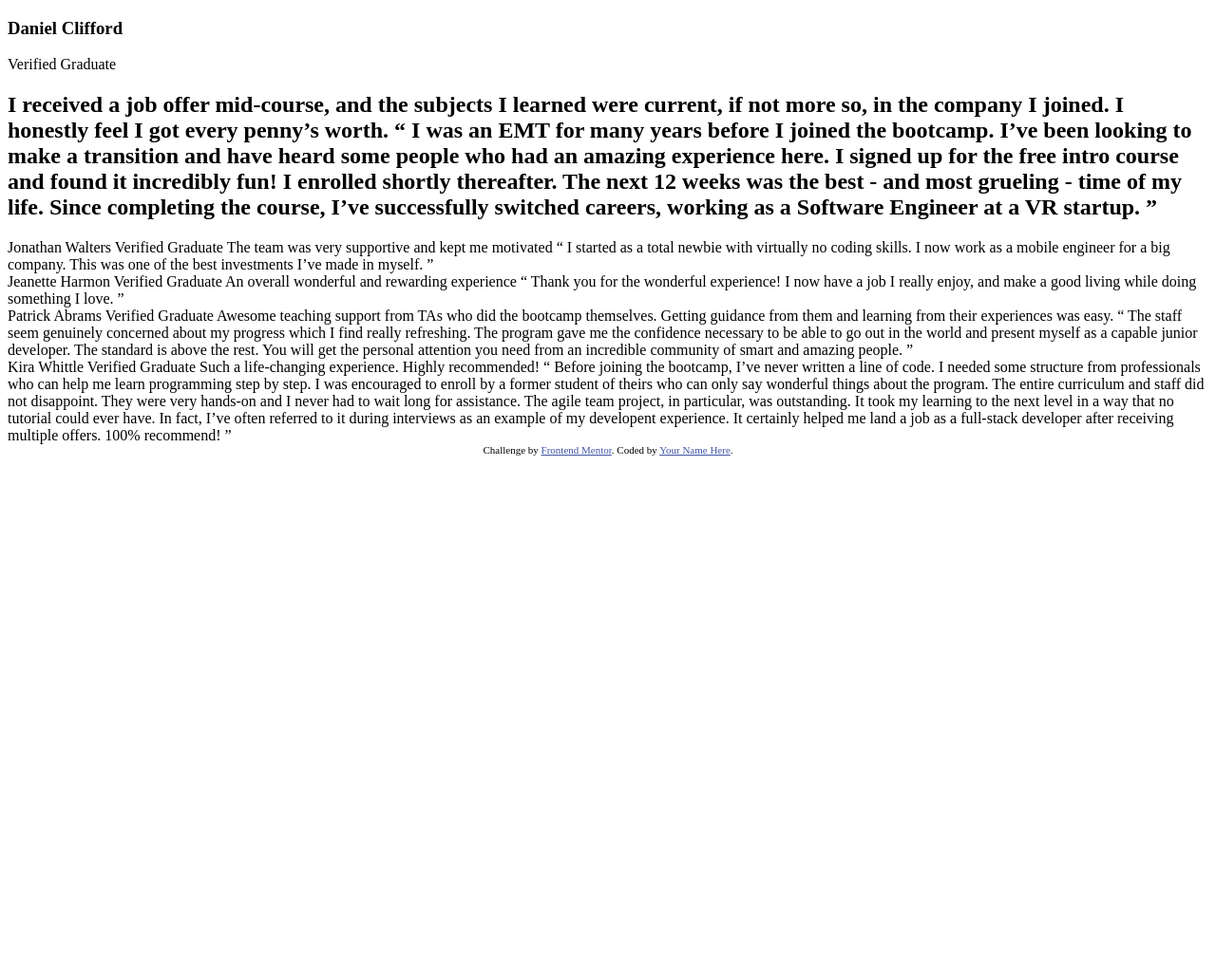
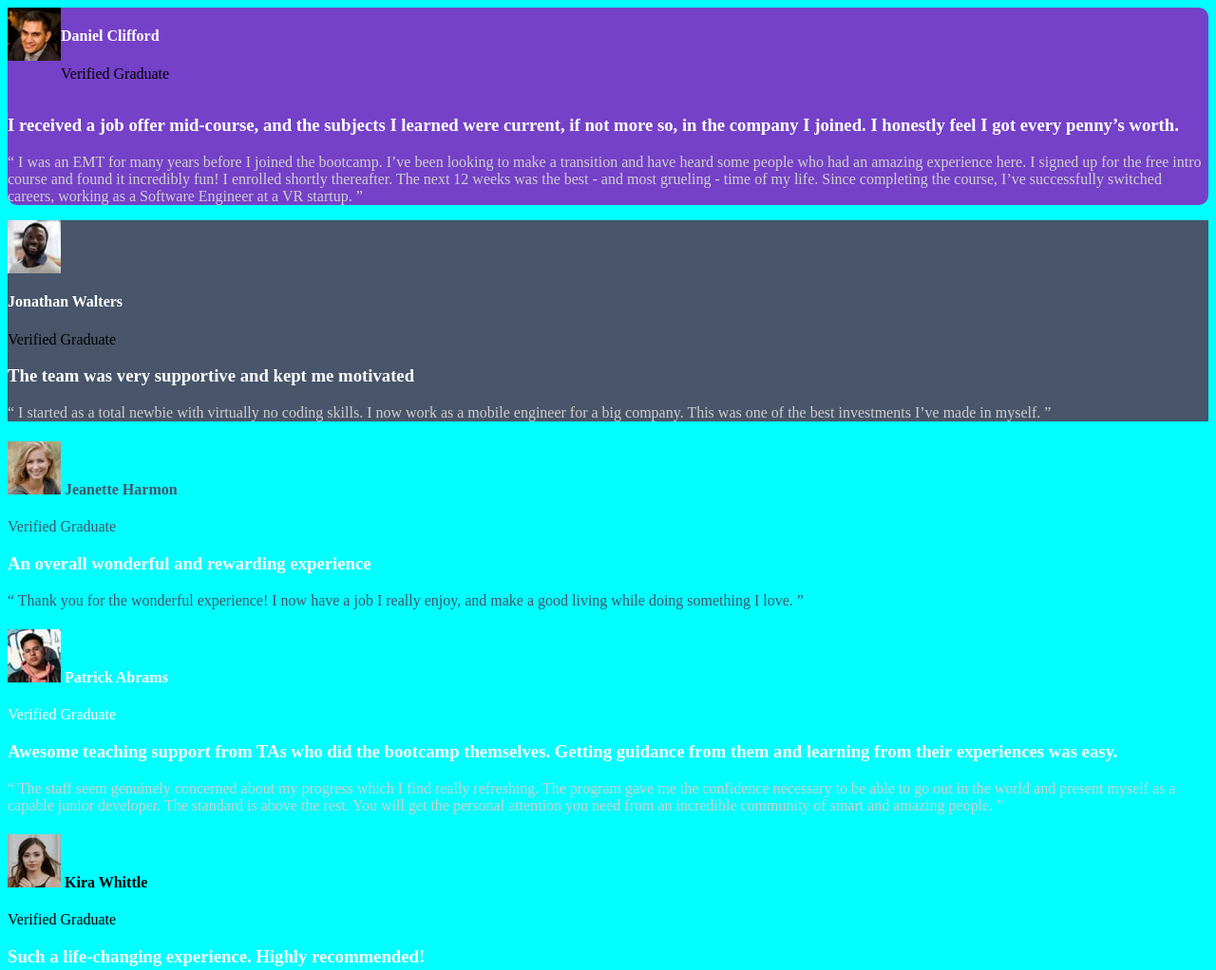
Before and after one commit to Edwinkipsang/testimonials-grid-layout, a plain HTML site: page index.html in a window 1280 px wide. Shown: the top 1022 px of the page at 95% size. Before the commit the page ends 800 px from the top, so only its background shows below. Drawn offline with Linux system fonts and the light colour scheme.

Commit message:
testimonials referrence

```diff
--- /dev/null
+++ b/css/style.css
@@ -0,0 +1,40 @@
+.testimonials{
+    background-color:aqua
+    ;
+    display:grid;
+    grid-template-columns: repeat;
+    grid-template-rows: 1fr ;
+}
+.name{
+     display:flex;
+
+}
+.daniel{
+    background-color: hsl(263, 55%, 52%);
+    border-radius: 10px;
+}
+.paragraph{
+    color:hsl(0, 0%, 81%)
+}
+.graduate{
+    color:
+}
+.heading{
+    color:hsl(0, 0%, 100%)
+}.walters{
+    background-color: hsl(217, 19%, 35%);
+}
+.jeanette{
+    color:hsl(217, 19%, 35%) ;
+
+}
+.graph{
+    color:hsl(217, 19%, 35%)
+}
+.patrick{
+    background-color: hsl(219, 29%, 14%);
+}
+
+.fear{
+    color: #fff
+}
--- a/index.html
+++ b/index.html
@@ -5,7 +5,7 @@
   <meta name="viewport" content="width=device-width, initial-scale=1.0"> <!-- displays site properly based on user's device -->
 
   <link rel="icon" type="image/png" sizes="32x32" href="./images/favicon-32x32.png">
-
+   <link href="css/style.css" rel="stylesheet"/>
   <title>Frontend Mentor | [Challenge Name Here]</title>
 
   <!-- Feel free to remove these styles or customise in your own stylesheet 👍 -->
@@ -14,78 +14,88 @@
     .attribution a { color: hsl(228, 45%, 44%); }
   </style>
 </head>
-<body>
+<body class="testimonials">
+  <div class="container">
   <section class="daniel">
     <div class="clifford">
-  <h3>Daniel Clifford</h3>
-  <p>Verified Graduate</p>
+      <div class="name">
+      <div ><img src="images/image-daniel.jpg"/></div>
+      <div>
+  <h4 class="fear">Daniel Clifford</h4>
+  <p class="Verified">Verified Graduate</p>
+    </div>
+    </div>
+  <h3 class="heading">I received a job offer mid-course, and the subjects I learned were current, if not more so,
+  in the company I joined. I honestly feel I got every penny’s worth.</h3>
 
-  <h2>I received a job offer mid-course, and the subjects I learned were current, if not more so,
-  in the company I joined. I honestly feel I got every penny’s worth.
-
-  “ I was an EMT for many years before I joined the bootcamp. I’ve been looking to make a
+  <p class="paragraph">“ I was an EMT for many years before I joined the bootcamp. I’ve been looking to make a
   transition and have heard some people who had an amazing experience here. I signed up
   for the free intro course and found it incredibly fun! I enrolled shortly thereafter.
   The next 12 weeks was the best - and most grueling - time of my life. Since completing
-  the course, I’ve successfully switched careers, working as a Software Engineer at a VR startup. ”
+  the course, I’ve successfully switched careers, working as a Software Engineer at a VR startup. ”</p>
   </div>
   </section>
 
   <section class="jonathan">
     <div class="walters">
-  Jonathan Walters
-  Verified Graduate
+      <div class="name">
+        <img src="images/image-jonathan.jpg" #image/>
+      </div>
+       <div>
+        <h4 class="fear"> Jonathan Walters</h4>
+        <p class="Verified">Verified Graduate</p>
+       </div>
+  <h3 class="heading">The team was very supportive and kept me motivated</h3>
 
-  The team was very supportive and kept me motivated
-
-  “ I started as a total newbie with virtually no coding skills. I now work as a mobile engineer
-  for a big company. This was one of the best investments I’ve made in myself. ”
+  <p class="paragraph">“ I started as a total newbie with virtually no coding skills. I now work as a mobile engineer
+  for a big company. This was one of the best investments I’ve made in myself. ”</p>
     </div>
     </section>
-    <section class="Jeanette">
+    <section class="jeanette">
       <div class="harmon">
-  Jeanette Harmon
-  Verified Graduate
-  An overall wonderful and rewarding experience
+  <h4 class="graduate"><img src="images/image-jeanette.jpg" #image/> Jeanette Harmon</h4>
+  <p class="Verified">Verified Graduate</p>
+  <h3 class="heading">An overall wonderful and rewarding experience</h3>
 
-  “ Thank you for the wonderful experience! I now have a job I really enjoy, and make a good living
-  while doing something I love. ”
+  <p class="graph">“ Thank you for the wonderful experience! I now have a job I really enjoy, and make a good living
+  while doing something I love. ”</p>
   </div>
   </section>
   <section class="abrams">
-    <div class="patrick">
-  Patrick Abrams
-  Verified Graduate
+    <div class="fear">
+  <h4 class="graduate"><img src="images/image-patrick.jpg"#image/> Patrick Abrams</h4>
+  <p class="Verified">Verified Graduate</p>
 
-  Awesome teaching support from TAs who did the bootcamp themselves. Getting guidance from them and
-  learning from their experiences was easy.
+  <h3 class="heading">Awesome teaching support from TAs who did the bootcamp themselves. Getting guidance from them and
+  learning from their experiences was easy.</h3>
 
-  “ The staff seem genuinely concerned about my progress which I find really refreshing. The program
+  <p class="paragraph">“ The staff seem genuinely concerned about my progress which I find really refreshing. The program
   gave me the confidence necessary to be able to go out in the world and present myself as a capable
   junior developer. The standard is above the rest. You will get the personal attention you need from
-  an incredible community of smart and amazing people. ”
+  an incredible community of smart and amazing people. ”</p>
   </div>
   </section>
   <section class="kira">
     <div class="whittle">
-  Kira Whittle
-  Verified Graduate
+  <h4 class="graduate"><img src="images/image-kira.jpg"#image/> Kira Whittle</h4>
+  <p class="Verified">Verified Graduate</p>
 
-  Such a life-changing experience. Highly recommended!
+  <h3 class="heading">Such a life-changing experience. Highly recommended!</h3>
 
-  “ Before joining the bootcamp, I’ve never written a line of code. I needed some structure from
+ <p class="paragraph">“ Before joining the bootcamp, I’ve never written a line of code. I needed some structure from
   professionals who can help me learn programming step by step. I was encouraged to enroll by a former
   student of theirs who can only say wonderful things about the program. The entire curriculum and staff
   did not disappoint. They were very hands-on and I never had to wait long for assistance. The agile team
   project, in particular, was outstanding. It took my learning to the next level in a way that no tutorial
   could ever have. In fact, I’ve often referred to it during interviews as an example of my developent
   experience. It certainly helped me land a job as a full-stack developer after receiving multiple offers.
-  100% recommend! ”
+  100% recommend! ”</p>
   </div>
   </section>
   <div class="attribution">
     Challenge by <a href="https://www.frontendmentor.io?ref=challenge" target="_blank">Frontend Mentor</a>.
     Coded by <a href="#">Your Name Here</a>.
   </div>
+  </div>
 </body>
 </html>
```
Also changed, not shown: design/desktop-preview.jpg.
